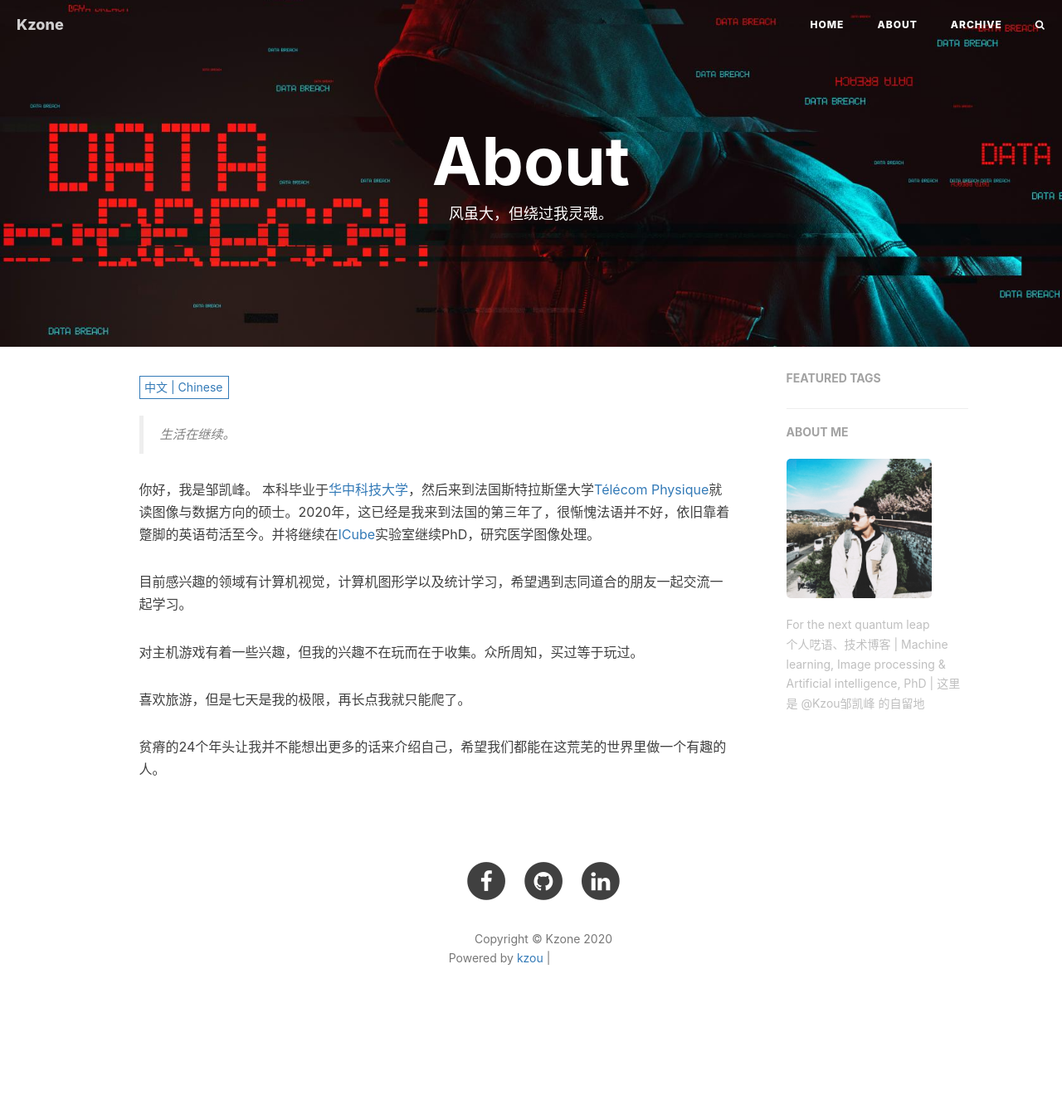
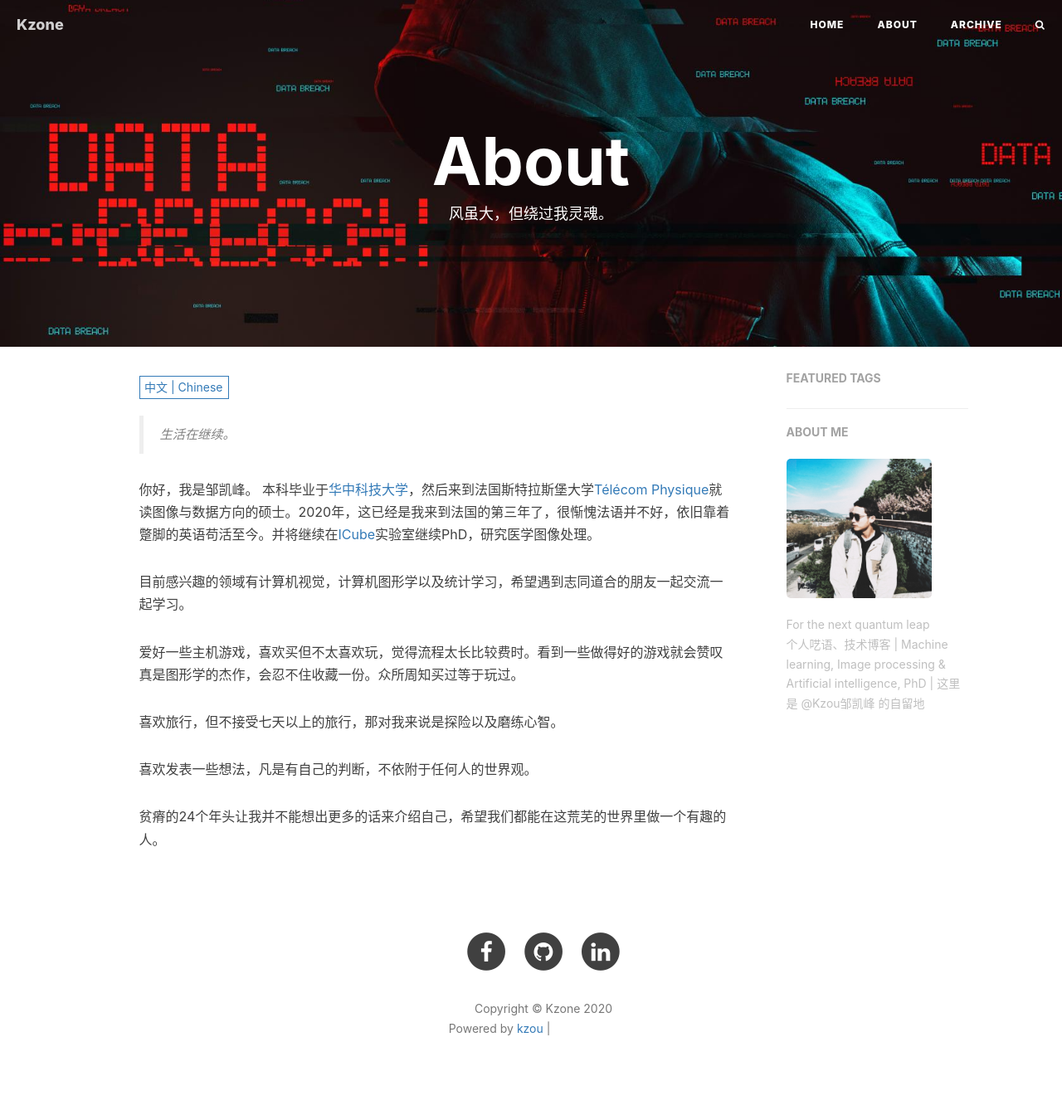
Before and after one commit to ZOUKaifeng/zoukaifeng.github.io, a Jekyll site: the page built from about.html, in a window 1280 px wide. Shown: the whole page at 83% size. Built offline with Jekyll 4.4.1, drawn with Linux system fonts in a browser that asks for light colours; nearby versions of some CDN libraries; comment, search, counter and statistics services are not loaded; before the commit the page ends 1259 px from its top, so only the background shows below that; grey boxes are pictures that could not be loaded.

Commit message:
Add files via upload

```diff
--- a/_includes/about/zh.md
+++ b/_includes/about/zh.md
@@ -4,8 +4,10 @@
 
 目前感兴趣的领域有计算机视觉，计算机图形学以及统计学习，希望遇到志同道合的朋友一起交流一起学习。
 
-对主机游戏有着一些兴趣，但我的兴趣不在玩而在于收集。众所周知，买过等于玩过。
+爱好一些主机游戏，喜欢买但不太喜欢玩，觉得流程太长比较费时。看到一些做得好的游戏就会赞叹真是图形学的杰作，会忍不住收藏一份。众所周知买过等于玩过。
 
-喜欢旅游，但是七天是我的极限，再长点我就只能爬了。
+喜欢旅行，但不接受七天以上的旅行，那对我来说是探险以及磨练心智。
+
+喜欢发表一些想法，凡是有自己的判断，不依附于任何人的世界观。
 
 贫瘠的24个年头让我并不能想出更多的话来介绍自己，希望我们都能在这荒芜的世界里做一个有趣的人。
```
